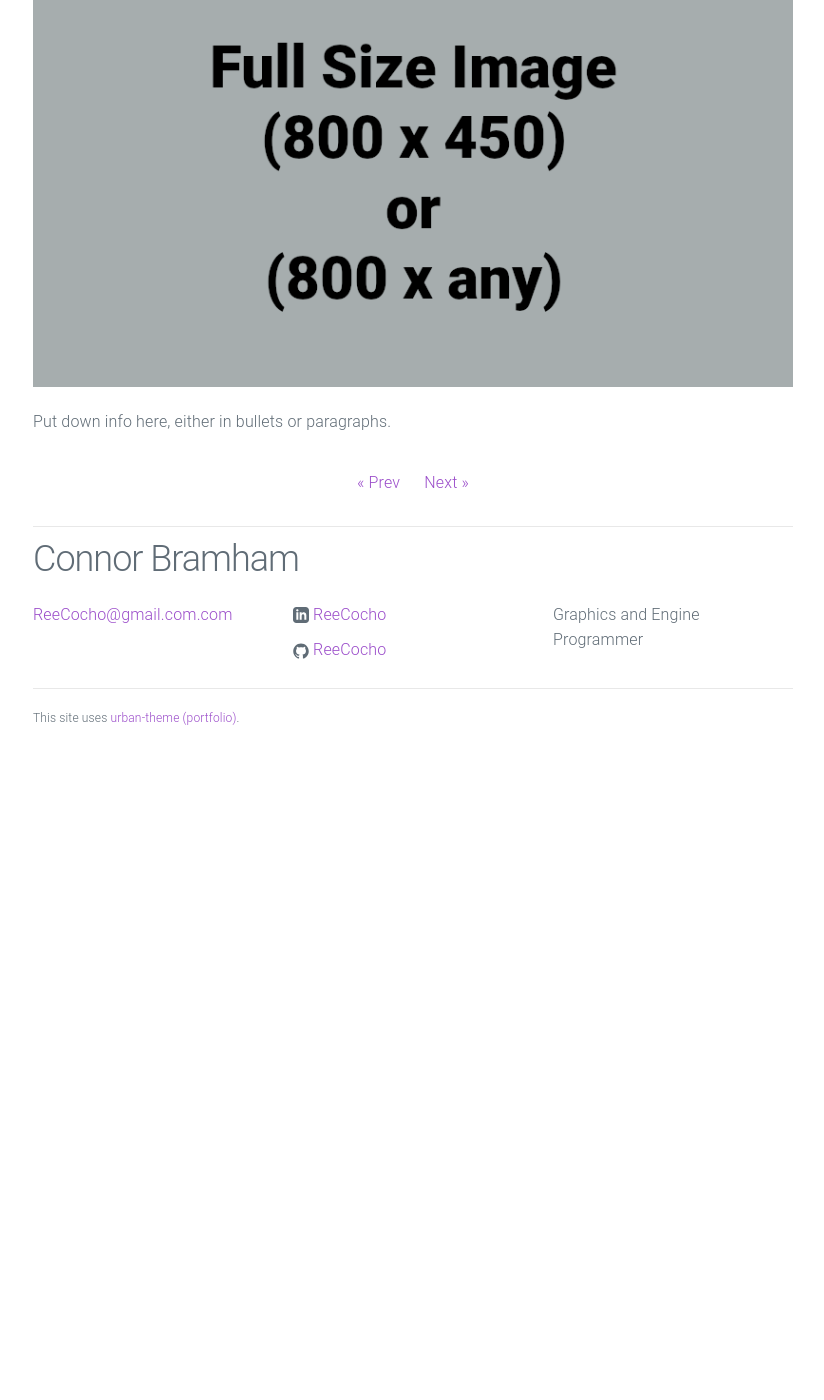
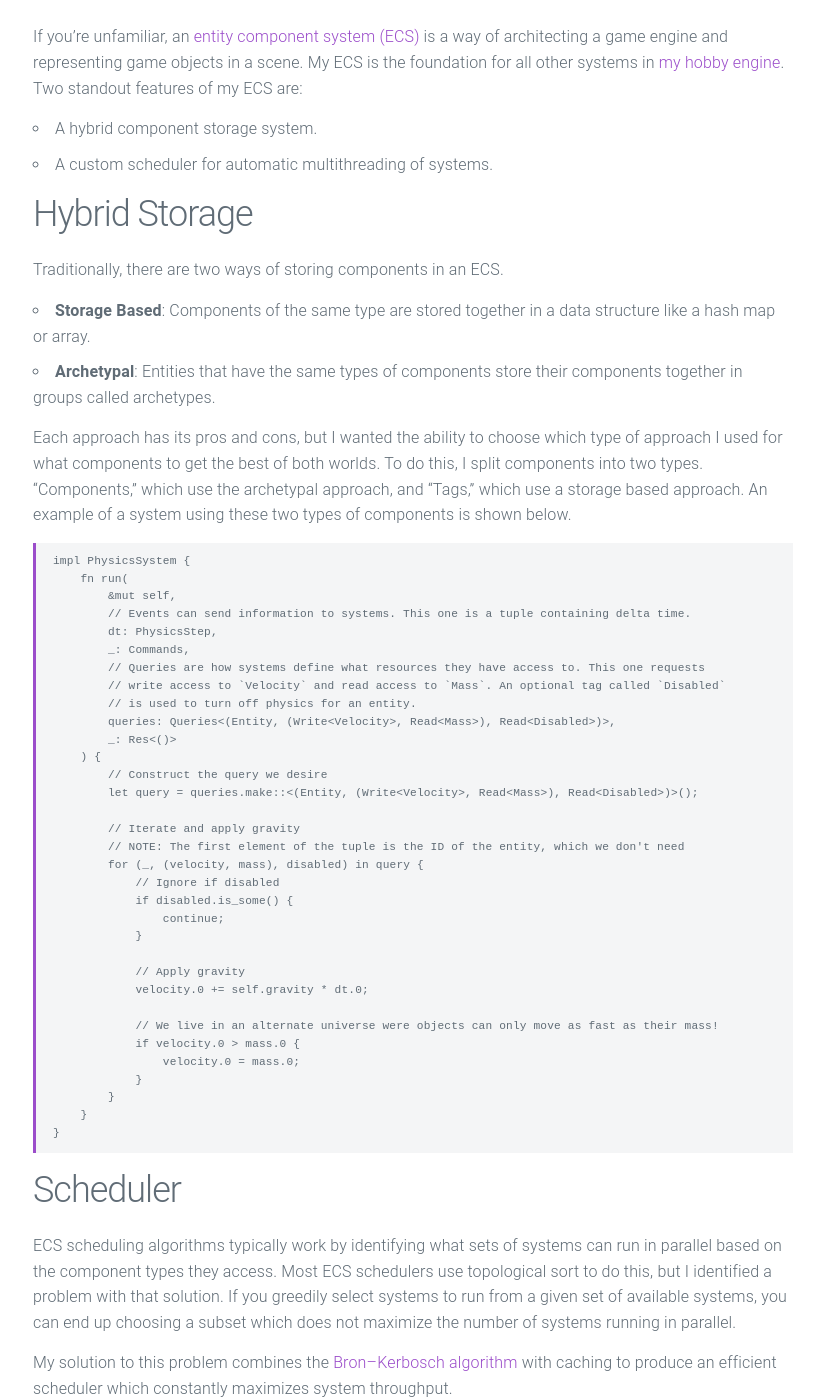
Before and after one commit to ReeCocho/reecocho.github.io, a Jekyll site: the page built from _posts/2023-06-20-ecs.md, in a window 1280 px wide and 1400 px high, scrolled down 399 px. Shown: the whole window, without its empty margins (227-1051 px from the left). Built offline with Jekyll 4.4.1, drawn with Linux system fonts in a browser that asks for light colours; before the commit the page ends 1162 px from its top, so only the background shows below that; some of the changed text lies outside the part shown.

Commit message:
Bug fixes and ECS article.

````diff
--- a/_config.yml
+++ b/_config.yml
@@ -1,6 +1,6 @@
 # Site settings
 title: Connor Bramham
-email: ReeCocho@gmail.com.com
+email: ReeCocho@gmail.com
 description: > # keep this and put description below
   Graphics and Engine Programmer
 url: "https://reecocho.github.io" # the base hostname & protocol for your site
--- a/_includes/youtubePlayer.html
+++ b/_includes/youtubePlayer.html
@@ -1,8 +1,8 @@
 <div class="embed-container">
     <iframe
         src="https://www.youtube.com/embed/{{ include.id }}"
-        width="700"
-        height="480"
+        width="800"
+        height="450"
         frameborder="0"
         allowfullscreen="true">
     </iframe>
--- a/_posts/2023-06-20-ecs.md
+++ b/_posts/2023-06-20-ecs.md
@@ -3,9 +3,71 @@ layout: post
 title:  "ECS"
 summary: "An entity-component-system with a custom scheduler. Written in Rust."
 date:   2022-10-07 15:39:40
-preview: /assets/postpreview.png
+preview: /assets/ecs_thumbnail.png
 ---
 
-![Picture 1](/assets/fullsize.png)
+## Overview
 
-Put down info here, either in bullets or paragraphs.
+If you're unfamiliar, an [entity component system (ECS)](https://en.wikipedia.org/wiki/Entity_component_system) is a way of architecting a game engine and representing game objects in a scene. My ECS is the foundation for all other systems in [my hobby engine](https://github.com/ReeCocho/ard-engine). Two standout features of my ECS are:
+
+* A hybrid component storage system.
+* A custom scheduler for automatic multithreading of systems.
+
+## Hybrid Storage
+
+Traditionally, there are two ways of storing components in an ECS.
+
+* **Storage Based**: Components of the same type are stored together in a data structure like a hash map or array.
+* **Archetypal**: Entities that have the same types of components store their components together in groups called archetypes.
+
+Each approach has its pros and cons, but I wanted the ability to choose which type of approach I used for what components to get the best of both worlds. To do this, I split components into two types. "Components," which use the archetypal approach, and "Tags," which use a storage based approach. An example of a system using these two types of components is shown below.
+
+```rust
+impl PhysicsSystem {
+    fn run(
+        &mut self,
+        // Events can send information to systems. This one is a tuple containing delta time.
+        dt: PhysicsStep,
+        _: Commands,
+        // Queries are how systems define what resources they have access to. This one requests
+        // write access to `Velocity` and read access to `Mass`. An optional tag called `Disabled`
+        // is used to turn off physics for an entity.
+        queries: Queries<(Entity, (Write<Velocity>, Read<Mass>), Read<Disabled>)>,
+        _: Res<()>
+    ) {
+        // Construct the query we desire
+        let query = queries.make::<(Entity, (Write<Velocity>, Read<Mass>), Read<Disabled>)>();
+
+        // Iterate and apply gravity
+        // NOTE: The first element of the tuple is the ID of the entity, which we don't need
+        for (_, (velocity, mass), disabled) in query {
+            // Ignore if disabled
+            if disabled.is_some() {
+                continue;
+            }
+
+            // Apply gravity
+            velocity.0 += self.gravity * dt.0;
+
+            // We live in an alternate universe were objects can only move as fast as their mass!
+            if velocity.0 > mass.0 {
+                velocity.0 = mass.0;
+            }
+        }
+    }
+}
+```
+
+## Scheduler
+
+ECS scheduling algorithms typically work by identifying what sets of systems can run in parallel based on the component types they access. Most ECS schedulers use topological sort to do this, but I identified a problem with that solution. If you greedily select systems to run from a given set of available systems, you can end up choosing a subset which does not maximize the number of systems running in parallel.
+
+My solution to this problem combines the [Bron–Kerbosch algorithm](https://en.wikipedia.org/wiki/Bron%E2%80%93Kerbosch_algorithm) with caching to produce an efficient scheduler which constantly maximizes system throughput.
+
+## Room For Improvement
+
+There are plenty of things I'd like to incorporate into my ECS to improve it's usability. Some of those things include:
+
+* A way to visualize the system schedule for debugging.
+* Unifying tags and components to reduce complexity.
+* [Rayon](https://github.com/rayon-rs/rayon) support for queries.
````
Also changed, not shown: _posts/2023-06-21-vulkan-renderer.md (+15 -12 lines), about.md (+2 -4 lines), assets/ecs_thumbnail.png (added).
